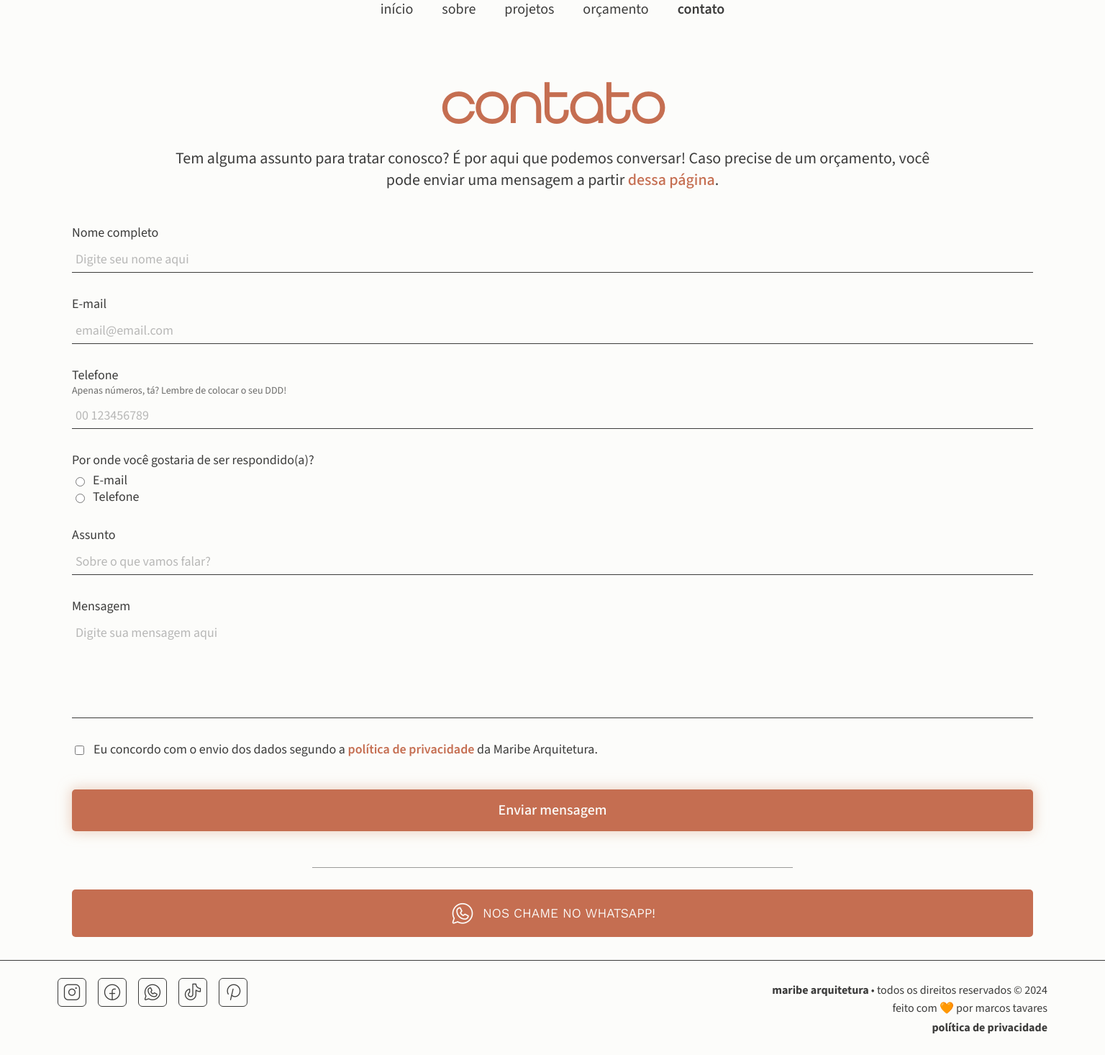
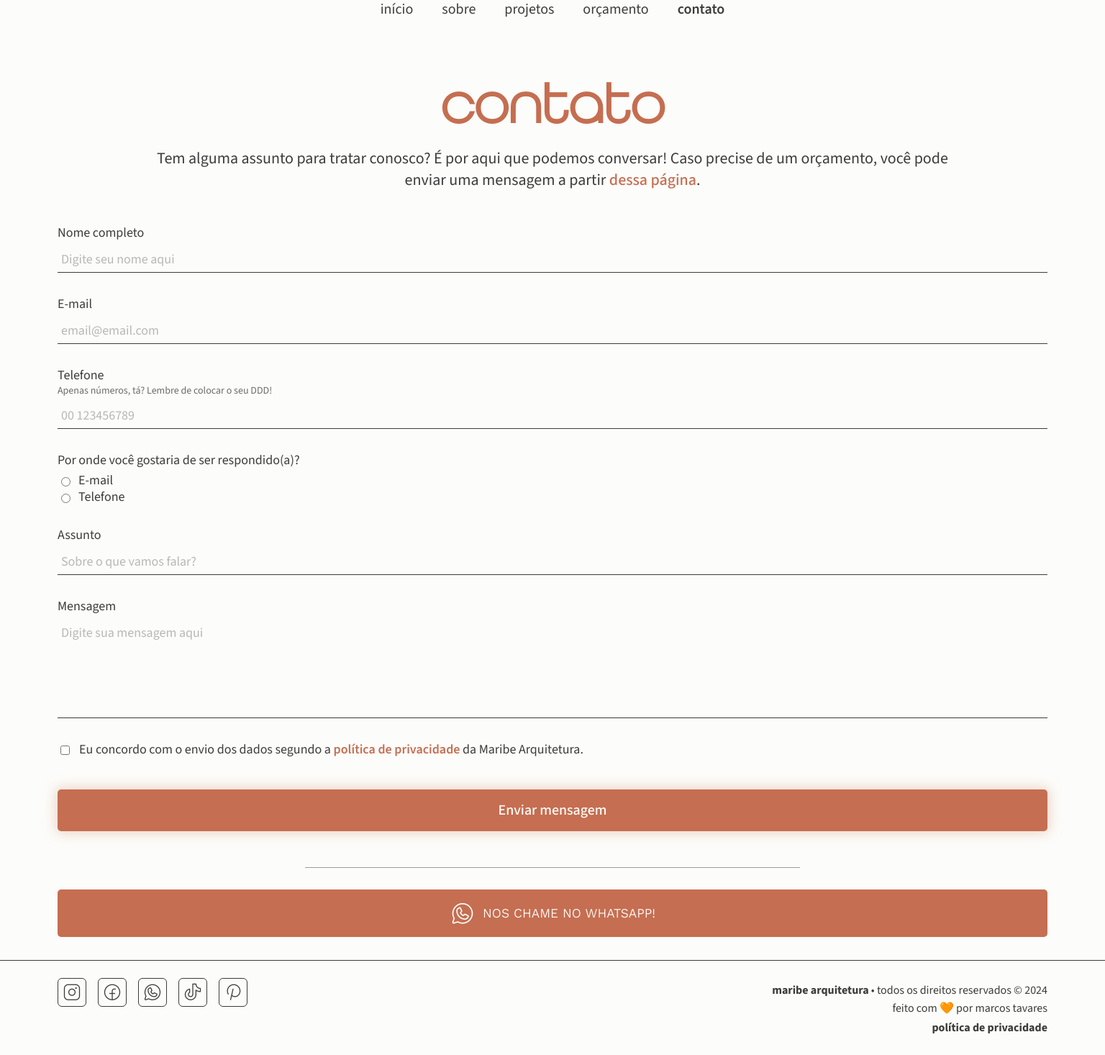
Before and after one commit to mjtavrs/maribe-development, a PHP site: page /contato.html in a window 1536 px wide. Shown: the part 288-1754 px from the top of the page at 72% size. Run offline with PHP 8.4, Linux system fonts and the light colour scheme; style sheets or scripts are compiled from the project's sources.

Commit message:
style: Change the padding in the main for the laptop version

```diff
--- a/styles/shared/sharedStyling.css
+++ b/styles/shared/sharedStyling.css
@@ -37,6 +37,6 @@ a {
 }
 @media screen and (min-width: 1366px) {
   body main {
-    padding: 0 100px;
+    padding: 0 80px;
   }
 }/*# sourceMappingURL=sharedStyling.css.map */
--- a/styles/shared/sharedStyling.scss
+++ b/styles/shared/sharedStyling.scss
@@ -49,7 +49,7 @@ a {
 @media screen and (min-width: 1366px) {
     body {
         main {
-            padding: 0 100px;
+            padding: 0 80px;
         }
     }
 }
```
Also changed, not shown: 1 other file.
